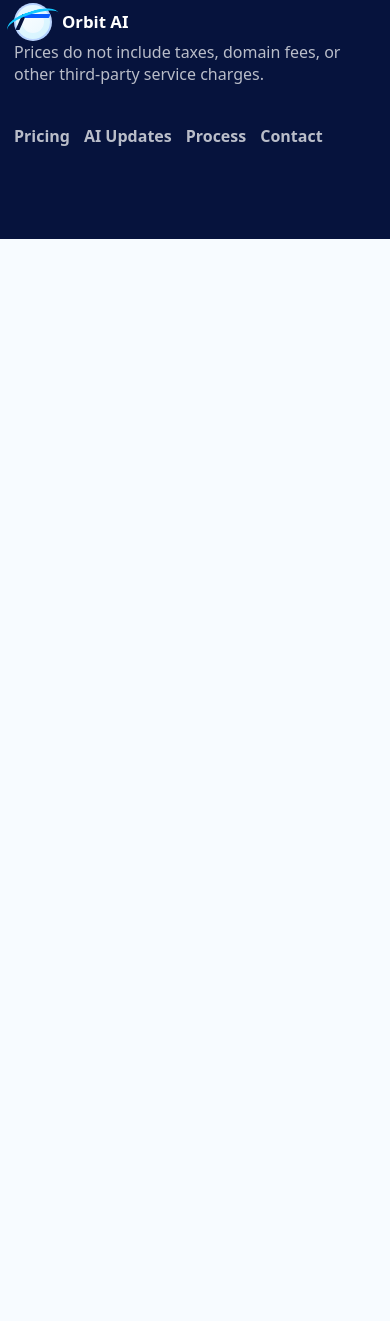
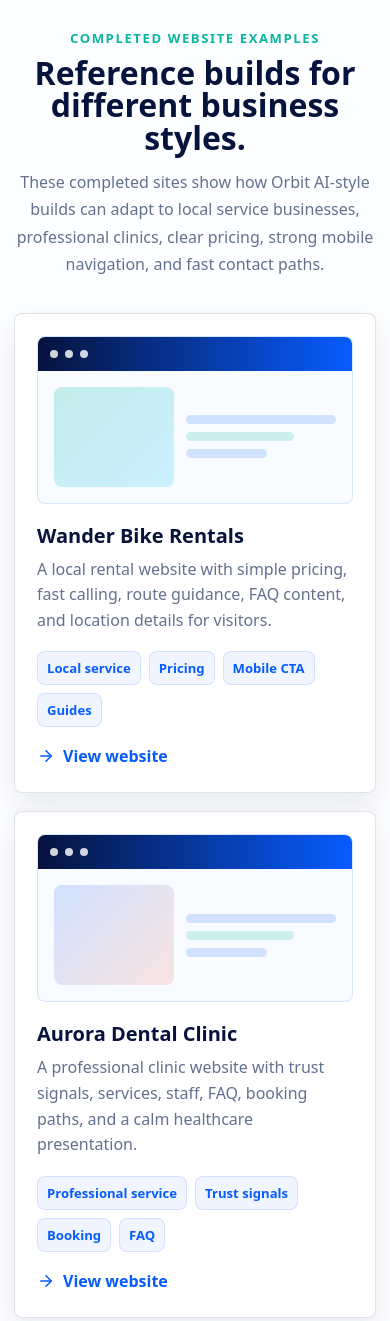
Before and after one commit to dennis542868487-create/orbit-ai-site, a plain HTML site: page index.html in a window 390 px wide. Shown: the part 7622-8943 px from the top of the page. Before the commit the page ends 7861 px from the top, so only its background shows below. Drawn offline with Linux system fonts and the light colour scheme; animation ran at ten frames a second.

Commit message:
Add examples and direct form submit

```diff
--- a/index.html
+++ b/index.html
@@ -178,6 +178,38 @@
           </div>
         </div>
       </section>
+
+      <section class="section white">
+        <div class="container">
+          <div class="section-head center reveal">
+            <div class="kicker">Completed Website Examples</div>
+            <h2>Reference builds for different business styles.</h2>
+            <p class="lead">These completed sites show how Orbit AI-style builds can adapt to local service businesses, professional clinics, clear pricing, strong mobile navigation, and fast contact paths.</p>
+          </div>
+          <div class="examples-grid">
+            <article class="example-card reveal">
+              <div class="example-preview" aria-hidden="true">
+                <div class="example-top"><i></i><i></i><i></i></div>
+                <div class="example-screen"><div class="example-media"></div><div class="example-lines"><span></span><span></span><span></span></div></div>
+              </div>
+              <h3>Wander Bike Rentals</h3>
+              <p>A local rental website with simple pricing, fast calling, route guidance, FAQ content, and location details for visitors.</p>
+              <ul class="example-tags"><li>Local service</li><li>Pricing</li><li>Mobile CTA</li><li>Guides</li></ul>
+              <a class="mini-link" href="https://www.wanderbike.ca/" target="_blank" rel="noopener" data-icon="arrow">View website</a>
+            </article>
+            <article class="example-card dental reveal">
+              <div class="example-preview" aria-hidden="true">
+                <div class="example-top"><i></i><i></i><i></i></div>
+                <div class="example-screen"><div class="example-media"></div><div class="example-lines"><span></span><span></span><span></span></div></div>
+              </div>
+              <h3>Aurora Dental Clinic</h3>
+              <p>A professional clinic website with trust signals, services, staff, FAQ, booking paths, and a calm healthcare presentation.</p>
+              <ul class="example-tags"><li>Professional service</li><li>Trust signals</li><li>Booking</li><li>FAQ</li></ul>
+              <a class="mini-link" href="https://auroradental-clinic.vercel.app/" target="_blank" rel="noopener" data-icon="arrow">View website</a>
+            </article>
+          </div>
+        </div>
+      </section>
     </main>
 
     <footer class="footer">
--- a/site.js
+++ b/site.js
@@ -77,15 +77,35 @@ document.querySelectorAll("[data-count]").forEach((el) => {
 
 const form = document.querySelector("[data-contact-form]");
 if (form) {
-  form.addEventListener("submit", (event) => {
+  form.addEventListener("submit", async (event) => {
     event.preventDefault();
-    const data = new FormData(form);
-    const name = encodeURIComponent(data.get("name") || "");
-    const packageName = encodeURIComponent(data.get("package") || "");
-    const message = encodeURIComponent(data.get("message") || "");
-    const subject = `Orbit AI website request from ${name}`;
-    const body = `Name: ${name}%0D%0APackage: ${packageName}%0D%0A%0D%0A${message}`;
-    window.location.href = `mailto:orbitai1389@gmail.com?subject=${subject}&body=${body}`;
+    const status = form.querySelector("[data-form-status]");
+    const button = form.querySelector("button[type='submit']");
+    const data = Object.fromEntries(new FormData(form));
+    status.textContent = "Sending request...";
+    status.className = "form-status";
+    button.disabled = true;
+
+    try {
+      const response = await fetch(form.action, {
+        method: "POST",
+        headers: {
+          "Content-Type": "application/json",
+          Accept: "application/json"
+        },
+        body: JSON.stringify(data)
+      });
+
+      if (!response.ok) throw new Error("Form submission failed");
+      form.reset();
+      status.textContent = "Thanks. Your request was submitted to Orbit AI.";
+      status.className = "form-status success";
+    } catch (error) {
+      status.textContent = "Something went wrong. Please try again or contact Orbit AI directly.";
+      status.className = "form-status error";
+    } finally {
+      button.disabled = false;
+    }
   });
 }
 
--- a/styles.css
+++ b/styles.css
@@ -728,6 +728,142 @@ h2 {
   margin-bottom: 0;
 }
 
+.examples-grid {
+  display: grid;
+  grid-template-columns: repeat(2, minmax(0, 1fr));
+  gap: 18px;
+}
+
+.example-card {
+  position: relative;
+  min-height: 330px;
+  padding: 22px;
+  border: 1px solid var(--line);
+  border-radius: var(--radius);
+  background: rgba(255, 255, 255, 0.84);
+  box-shadow: var(--soft-shadow);
+  overflow: hidden;
+}
+
+.example-card::before {
+  content: "";
+  position: absolute;
+  inset: 0;
+  background: linear-gradient(135deg, rgba(7, 92, 255, 0.1), rgba(183, 241, 94, 0.1));
+  opacity: 0;
+  transition: opacity 220ms ease;
+}
+
+.example-card:hover::before {
+  opacity: 1;
+}
+
+.example-card > * {
+  position: relative;
+  z-index: 1;
+}
+
+.example-preview {
+  min-height: 150px;
+  margin-bottom: 18px;
+  border: 1px solid rgba(7, 92, 255, 0.14);
+  border-radius: var(--radius);
+  background: #f8fbff;
+  overflow: hidden;
+}
+
+.example-top {
+  height: 34px;
+  display: flex;
+  align-items: center;
+  gap: 7px;
+  padding: 0 12px;
+  background: linear-gradient(90deg, #06133d, #075cff);
+}
+
+.example-top i {
+  width: 8px;
+  height: 8px;
+  border-radius: 50%;
+  background: rgba(255, 255, 255, 0.82);
+}
+
+.example-screen {
+  padding: 16px;
+  display: grid;
+  grid-template-columns: 0.8fr 1fr;
+  gap: 12px;
+  align-items: center;
+}
+
+.example-media {
+  aspect-ratio: 1.2;
+  border-radius: var(--radius);
+  background: linear-gradient(135deg, rgba(8, 183, 159, 0.22), rgba(19, 200, 255, 0.2));
+}
+
+.example-card.dental .example-media {
+  background: linear-gradient(135deg, rgba(7, 92, 255, 0.16), rgba(255, 107, 74, 0.16));
+}
+
+.example-lines {
+  display: grid;
+  gap: 8px;
+}
+
+.example-lines span {
+  height: 9px;
+  border-radius: 99px;
+  background: rgba(7, 92, 255, 0.16);
+}
+
+.example-lines span:nth-child(2) {
+  width: 72%;
+  background: rgba(8, 183, 159, 0.18);
+}
+
+.example-lines span:nth-child(3) {
+  width: 54%;
+}
+
+.example-card h3 {
+  margin-bottom: 8px;
+  color: var(--ink);
+  font-size: 1.25rem;
+}
+
+.example-card p {
+  color: var(--muted);
+  line-height: 1.6;
+}
+
+.example-tags {
+  display: flex;
+  flex-wrap: wrap;
+  gap: 8px;
+  padding: 0;
+  margin: 18px 0;
+  list-style: none;
+}
+
+.example-tags li {
+  padding: 7px 9px;
+  border: 1px solid rgba(7, 92, 255, 0.13);
+  border-radius: var(--radius);
+  color: var(--blue);
+  background: rgba(7, 92, 255, 0.06);
+  font-size: 0.82rem;
+  font-weight: 760;
+}
+
+.mini-link {
+  display: inline-flex;
+  align-items: center;
+  gap: 8px;
+  color: var(--blue);
+  font-weight: 820;
+}
+
 .split {
   display: grid;
   grid-template-columns: minmax(0, 0.95fr) minmax(320px, 1fr);
@@ -966,6 +1102,21 @@ h2 {
   color: var(--muted);
   font-size: 0.86rem;
   line-height: 1.45;
+}
+
+.form-status {
+  min-height: 24px;
+  margin: 0;
+  color: var(--muted);
+  font-weight: 720;
+}
+
+.form-status.success {
+  color: #087f6d;
+}
+
+.form-status.error {
+  color: #c43b26;
 }
 
 .footer {
@@ -1323,6 +1474,10 @@ td {
     grid-template-columns: 1fr;
   }
 
+  .examples-grid {
+    grid-template-columns: 1fr;
+  }
+
   .section {
     padding: 64px 0;
   }
```
Also changed, not shown: contact.html (+8 -4 lines).
